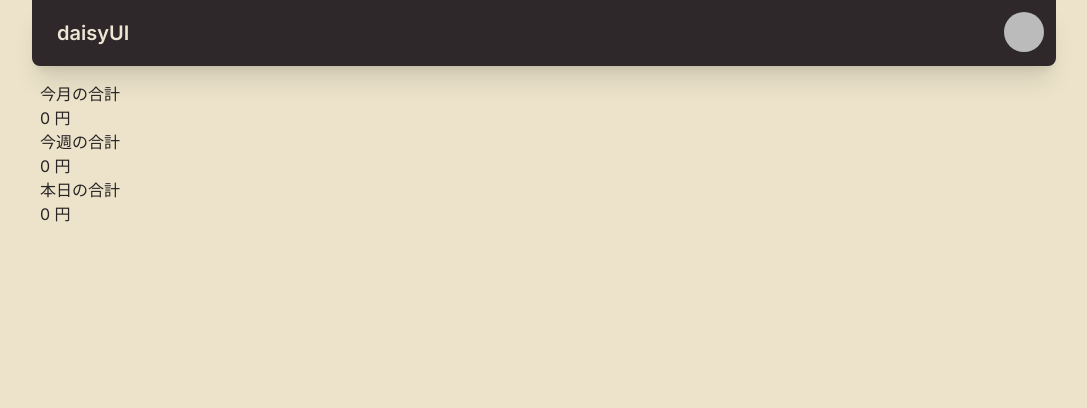
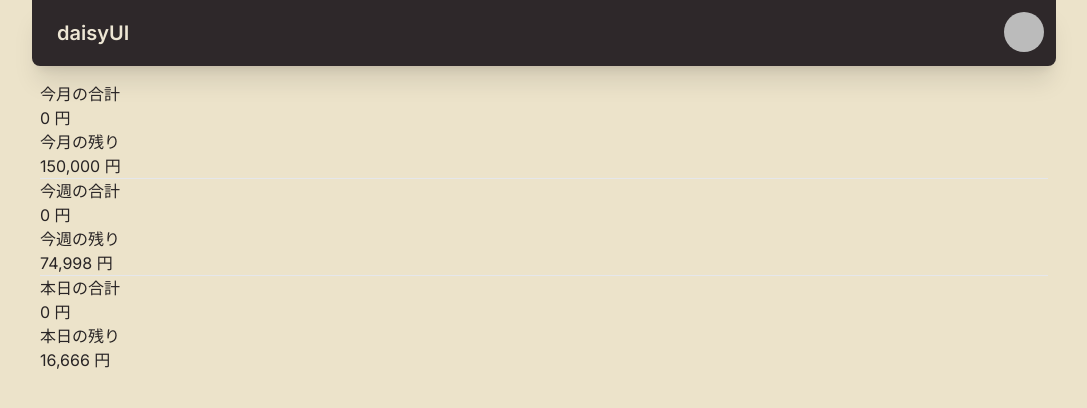
Before and after one commit to rc-code-jp/expense-management-app, a Next.js app: page /report in a window 1280 px wide. Shown: the top 408 px of the page, without its empty margins (96-1183 px from the left). Built offline with nearby package versions, Linux system fonts and the light colour scheme; no server answers; the database is empty; sample sign-in values are in the browser's storage.

Commit message:
集計処理の実装

```diff
--- a/src/app/(default)/categories/page.tsx
+++ b/src/app/(default)/categories/page.tsx
@@ -4,7 +4,6 @@ import { db } from "@/database/db";
 import { expenseCategories } from "@/database/schema";
 import { CategoryList } from "@/features/expenses/components/CategoryList";
 import { asc, desc, eq } from "drizzle-orm";
-import Link from "next/link";
 import { redirect } from "next/navigation";
 
 export default async function Page() {
--- a/src/app/(default)/report/page.tsx
+++ b/src/app/(default)/report/page.tsx
@@ -46,29 +46,77 @@ export default async function Page() {
 			? dateFns.format(dateFns.endOfMonth(now), dateFormat)
 			: dateFns.format(endOfWeek, dateFormat);
 
+	// トータル
 	const monthSum = items.reduce((sum, v) => sum + v.amount, 0);
-
 	const weekSum = items
 		.filter((v) => weekStartStr <= v.date && v.date <= weekEndStr)
 		.reduce((sum, v) => sum + v.amount, 0);
-
 	const todaySum = items
 		.filter((v) => todayStr === v.date)
 		.reduce((sum, v) => sum + v.amount, 0);
+
+	// 残り金額
+	const monthlyBudget = 150000; // 仮置き
+
+	// 基準日など
+	const endOfMonth = dateFns.endOfMonth(now);
+	const monthlyDaysLeft = dateFns.differenceInDays(endOfMonth, now) + 1;
+	const endDayOfWeek = dateFns.endOfWeek(now);
+	const endDayOfWeekInMonth =
+		endDayOfWeek.getMonth() !== now.getMonth()
+			? dateFns.endOfMonth(now)
+			: endDayOfWeek;
+	const startDayOfWeek = dateFns.startOfWeek(now);
+	const startDayOfWeekInMonth =
+		startDayOfWeek.getMonth() !== now.getMonth()
+			? dateFns.startOfMonth(now)
+			: startDayOfWeek;
+	const weeklyDays =
+		dateFns.differenceInDays(endDayOfWeekInMonth, startDayOfWeekInMonth) + 1;
+	const monthlyDaysLeftFromStartWeek =
+		dateFns.differenceInDays(endOfMonth, startDayOfWeekInMonth) + 1;
+
+	// 残高
+	// 今月の残高
+	const monthlyBalance = monthlyBudget - monthSum;
+	// 今月の使用率
+	const monthlyUseRate = Math.ceil((monthSum / monthlyBudget) * 100);
+	// 今週の予算（今週は含めない）
+	const weeklyBudget =
+		Math.floor((monthlyBalance + weekSum) / monthlyDaysLeftFromStartWeek) *
+		weeklyDays;
+	// 今週の残高
+	const weeklyBalance = weeklyBudget - weekSum;
+	// 今週の使用率
+	const weeklyUseRate = Math.ceil((weekSum / weeklyBudget) * 100);
+	// 今日の予算（今日は含めない）
+	const todayBudget = Math.floor((monthlyBalance + todaySum) / monthlyDaysLeft);
+	// 今日の残高
+	const todayBalance = todayBudget - todaySum;
+	// 今日の使用率
+	const todayUseRate = Math.ceil((todaySum / todayBudget) * 100);
 
 	return (
 		<div>
 			<div>
 				<p>今月の合計</p>
 				<output>{monthSum.toLocaleString()} 円</output>
+				<p>今月の残り</p>
+				<output>{monthlyBalance.toLocaleString()} 円</output>
 			</div>
+			<hr />
 			<div>
 				<p>今週の合計</p>
 				<output>{weekSum.toLocaleString()} 円</output>
+				<p>今週の残り</p>
+				<output>{weeklyBalance.toLocaleString()} 円</output>
 			</div>
+			<hr />
 			<div>
 				<p>本日の合計</p>
 				<output>{todaySum.toLocaleString()} 円</output>
+				<p>本日の残り</p>
+				<output>{todayBalance.toLocaleString()} 円</output>
 			</div>
 		</div>
 	);
```
